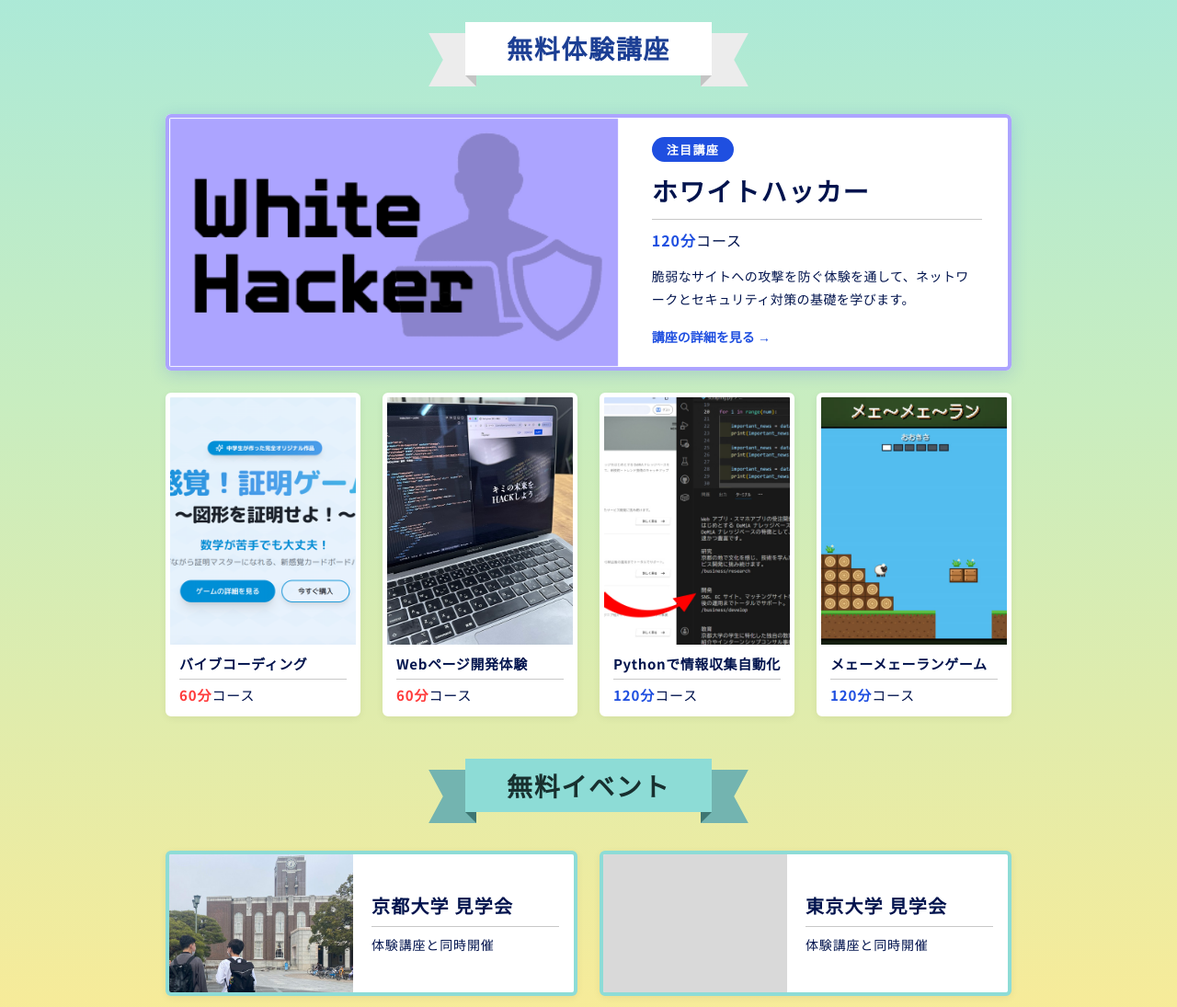
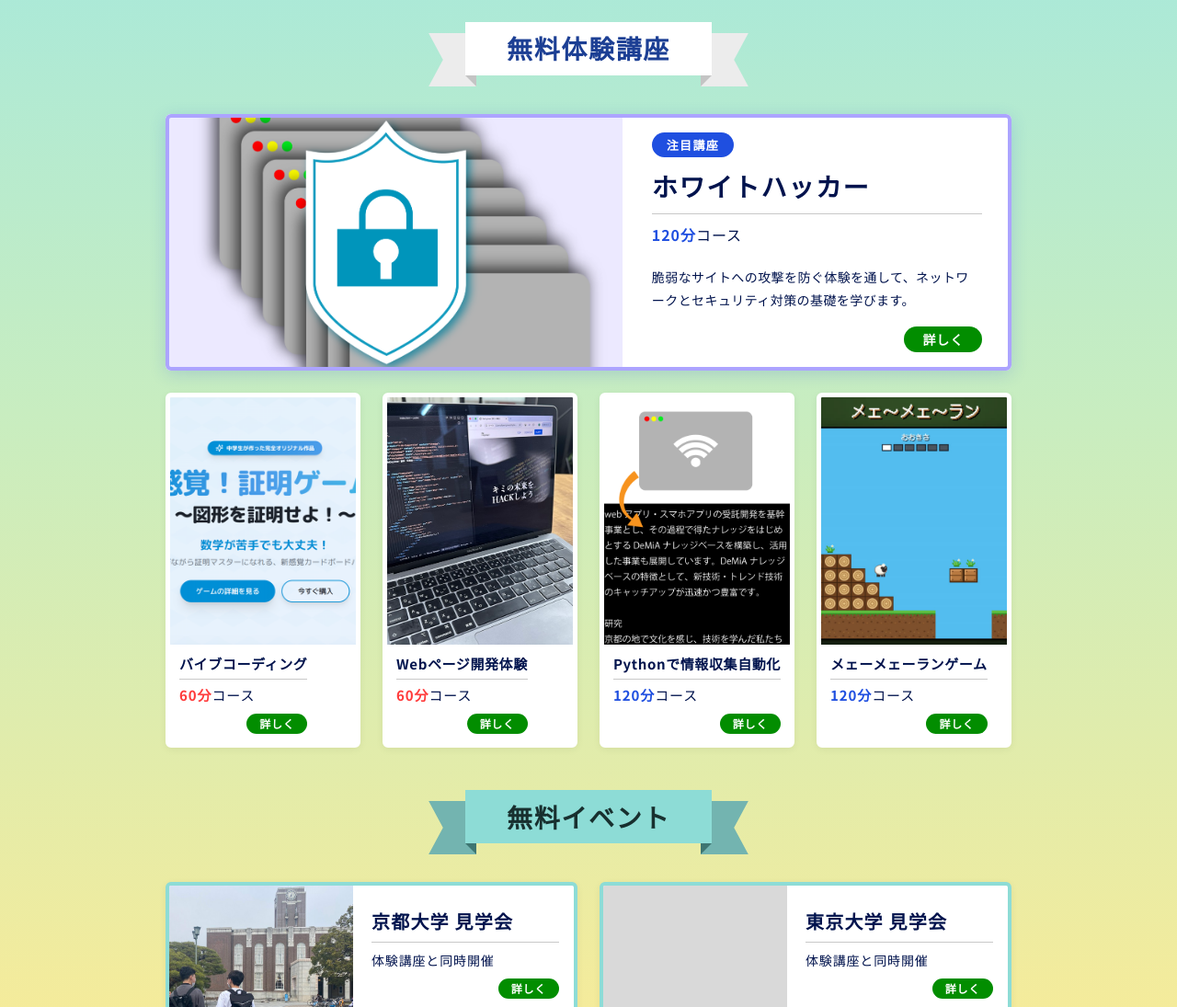
Before and after one commit to keigo-fujiwara/new_year_2027_demo, a plain HTML site: page pages/new_year_2027.html in a window 1280 px wide. Shown: the part 820-1915 px from the top of the page at 92% size. Drawn offline with Linux system fonts and the light colour scheme.

Commit message:
講座・イベントカードに「詳しく」ボタン追加、カード画像差し替え
Co-authored-by: Cursor <cursoragent@cursor.com>

```diff
--- a/css/new_year_2027.css
+++ b/css/new_year_2027.css
@@ -1889,8 +1889,23 @@ li:last-child .fv__area {
   grid-column: 1/-1;
   order: -1;
 }
-.course-card__label, .course-card__lead, .course-card__more {
+.course-card__label, .course-card__lead {
   display: none;
+}
+.course-card__more {
+  align-self: flex-end;
+  background: #028d00;
+  border-radius: 999px;
+  color: #fff;
+  font-size: 12px;
+  font-weight: 700;
+  letter-spacing: 0.06em;
+  line-height: 1;
+  margin: auto 0 6px;
+  padding: 5px 14px;
+}
+.course-card__meta {
+  margin-bottom: 6px;
 }
 .course-card--clickable {
   transition: transform 0.2s, box-shadow 0.2s;
@@ -1903,8 +1918,10 @@ li:last-child .fv__area {
   background: none;
   color: inherit;
   cursor: pointer;
-  display: block;
+  display: flex;
+  flex-direction: column;
   font: inherit;
+  height: 100%;
   padding: 0;
   text-align: left;
   width: 100%;
@@ -1913,8 +1930,17 @@ li:last-child .fv__area {
   outline: 3px solid #1f4fe0;
   outline-offset: 2px;
 }
-.course-card__body, .course-card__title, .course-card__meta {
+.course-card__title, .course-card__meta {
   display: block;
+}
+.course-card__body {
+  align-items: flex-start;
+  display: flex;
+  flex: 1;
+  flex-direction: column;
+}
+.course-card__title, .course-card__meta, .course-card__lead {
+  align-self: stretch;
 }
 .course-card__img {
   aspect-ratio: 203/270;
@@ -2044,14 +2070,9 @@ li:last-child .fv__area {
     margin-top: 12px;
   }
   .course-card--featured .course-card__more {
-    color: #1f4fe0;
-    display: inline-block;
     font-size: 14px;
-    font-weight: 700;
-    margin-top: 16px;
-  }
-  .course-card--featured .course-card__more::after {
-    content: " →";
+    margin: 16px 0 0;
+    padding: 7px 20px;
   }
   .course-card--event .course-card__button {
     gap: 20px;
--- a/pages/new_year_2027.html
+++ b/pages/new_year_2027.html
@@ -37,7 +37,7 @@
             href="https://fonts.googleapis.com/css2?family=Noto+Sans+JP:wght@100..900&display=swap"
             rel="stylesheet"
         />
-        <link rel="stylesheet" href="../css/new_year_2027.css?v=20261121050420" />
+        <link rel="stylesheet" href="../css/new_year_2027.css?v=20261121051912" />
         <title>
             本格的なプログラミングで春からスタートダッシュを！｜BeEngineer
         </title>
@@ -253,6 +253,9 @@
                                                     >60分</span
                                                 >コース
                                             </span>
+                                            <span class="course-card__more"
+                                                >詳しく</span
+                                            >
                                         </span>
                                     </button>
                                 </li>
@@ -282,6 +285,9 @@
                                                     >60分</span
                                                 >コース
                                             </span>
+                                            <span class="course-card__more"
+                                                >詳しく</span
+                                            >
                                         </span>
                                     </button>
                                 </li>
@@ -294,10 +300,12 @@
                                         data-course="scraping"
                                         aria-haspopup="dialog"
                                     >
+                                        <!-- 縦長の画像なので、SPで横長に切り抜くときはイラストのある上側を残す -->
                                         <img
                                             class="course-card__img"
-                                            src="../assets/images/new_year_2027/jpg/Scraping.jpg"
-                                            alt="Pythonでの情報収集プログラム"
+                                            style="object-position: center top"
+                                            src="../assets/images/new_year_2027/png/scraping_card.png"
+                                            alt="Webサイトから文章を自動で取り出すイメージ図"
                                             loading="lazy"
                                             decoding="async"
                                         />
@@ -313,6 +321,9 @@
                                                     >120分</span
                                                 >コース
                                             </span>
+                                            <span class="course-card__more"
+                                                >詳しく</span
+                                            >
                                         </span>
                                     </button>
                                 </li>
@@ -342,6 +353,9 @@
                                                     >120分</span
                                                 >コース
                                             </span>
+                                            <span class="course-card__more"
+                                                >詳しく</span
+                                            >
                                         </span>
                                     </button>
                                 </li>
@@ -354,20 +368,15 @@
                                         data-course="white-hacker"
                                         aria-haspopup="dialog"
                                     >
-                                        <!-- 横長のサムネイルなので切り抜かず全体を収める（余白は画像の地色） -->
                                         <img
-                                            class="course-card__img course-card__img--contain"
-                                            style="
-                                                --img-bg: #aca4ff;
-                                                --img-pad: 0;
-                                            "
-                                            src="../assets/images/new_year_2027/png/white_hacker.png"
-                                            alt="White Hacker"
+                                            class="course-card__img"
+                                            src="../assets/images/new_year_2027/png/white_hacker_card.png"
+                                            alt="ブラウザの画面を盾と鍵で守るイラスト"
                                             loading="lazy"
                                             decoding="async"
                                         />
                                         <span class="course-card__body">
-                                            <!-- 注目ラベル・紹介文・詳細リンクはPCのみ表示 -->
+                                            <!-- 紹介文はPCのみ表示 -->
                                             <span class="course-card__label"
                                                 >注目講座</span
                                             >
@@ -386,7 +395,7 @@
                                                 脆弱なサイトへの攻撃を防ぐ体験を通して、ネットワークとセキュリティ対策の基礎を学びます。
                                             </span>
                                             <span class="course-card__more"
-                                                >講座の詳細を見る</span
+                                                >詳しく</span
                                             >
                                         </span>
                                     </button>
@@ -421,6 +430,9 @@
                                         <span class="course-card__meta">
                                             体験講座と同時開催
                                         </span>
+                                        <span class="course-card__more"
+                                            >詳しく</span
+                                        >
                                     </span>
                                 </button>
                             </li>
@@ -446,6 +458,9 @@
                                         <span class="course-card__meta">
                                             体験講座と同時開催
                                         </span>
+                                        <span class="course-card__more"
+                                            >詳しく</span
+                                        >
                                     </span>
                                 </button>
                             </li>
@@ -1385,6 +1400,6 @@
             />
             <span class="line-follow__text">LINEで<br />質問する</span>
         </a>
-        <script type="module" src="../src/new_year_2027/main.js?v=20261121050420" defer></script>
+        <script type="module" src="../src/new_year_2027/main.js?v=20261121051912" defer></script>
     </body>
 </html>
--- a/src/common/custom_link.js
+++ b/src/common/custom_link.js
@@ -1,4 +1,4 @@
-import ENV from '../../env.js?v=20261121050420';
+import ENV from '../../env.js?v=20261121051912';
 /**
  * 環境ごとに適切なバックエンドと接続するリンクを作成する
  * ### 使い方
--- a/src/new_year_2027/components/course_modal.js
+++ b/src/new_year_2027/components/course_modal.js
@@ -5,9 +5,9 @@
  *   （courses.json の scheduleEvents と schedule.json の events[].name を突き合わせる）
  * - ×ボタン / 背景クリック / Escキーで閉じる
  */
-import { loadSchedule, getDow, escapeHtml } from '../tools/schedule_data.js?v=20261121050420';
+import { loadSchedule, getDow, escapeHtml } from '../tools/schedule_data.js?v=20261121051912';
 
-const COURSES_URL = '../src/new_year_2027/data/courses.json?v=20261121050420';
+const COURSES_URL = '../src/new_year_2027/data/courses.json?v=20261121051912';
 
 /**
  * "2/23" → 「2月」「23日」「(火祝)」
--- a/src/new_year_2027/components/fv_patterns.js
+++ b/src/new_year_2027/components/fv_patterns.js
@@ -6,7 +6,7 @@
  *   ?fv=3 … パターン3（fv--bento）：情報をタイルに分けて並べるベントグリッド（スクロール誘導付き）
  * TODO: デザイン確定後、採用しないパターンとこの切り替えを削除する
  */
-import { typeCatch } from './fv_hero.js?v=20261121050420';
+import { typeCatch } from './fv_hero.js?v=20261121051912';
 
 const PATTERNS = {
     1: {
--- a/src/new_year_2027/components/schedule.js
+++ b/src/new_year_2027/components/schedule.js
@@ -6,7 +6,7 @@
  * - #schedule-<校舎キー> へのリンクで該当タブを開いてスクロール（FVのエリアリンク用）
  * - 校舎カードの「Googleマップで確認する」で地図を開閉
  */
-import { loadSchedule, getDow, escapeHtml } from '../tools/schedule_data.js?v=20261121050420';
+import { loadSchedule, getDow, escapeHtml } from '../tools/schedule_data.js?v=20261121051912';
 
 const HASH_PREFIX = '#schedule-';
 
--- a/src/new_year_2027/data/courses.json
+++ b/src/new_year_2027/data/courses.json
@@ -74,8 +74,8 @@
                     "alt": "メェーメェーランゲームのプレイ画面"
                 },
                 {
-                    "src": "../assets/images/new_year_2027/jpg/work_2d_run.jpg",
-                    "alt": "過去の参加者が作った2Dランゲームの画面"
+                    "src": "../assets/images/new_year_2027/png/mee_mee_run_sheep.png",
+                    "alt": "メェーメェーランゲームに登場するヒツジのイラスト"
                 }
             ],
             "scheduleEvents": ["メェーメェーランゲーム"]
--- a/src/new_year_2027/tools/schedule_data.js
+++ b/src/new_year_2027/tools/schedule_data.js
@@ -2,7 +2,7 @@
  * 日程データ（data/schedule.json）の読み込みと共通処理
  * 校舎・日時セクションと講座モーダルで共有する
  */
-const SCHEDULE_URL = '../src/new_year_2027/data/schedule.json?v=20261121050420';
+const SCHEDULE_URL = '../src/new_year_2027/data/schedule.json?v=20261121051912';
 const DOW = ['日', '月', '火', '水', '木', '金', '土'];
 
 let schedulePromise = null;
```
Also changed, not shown: src/new_year_2027/main.js (+7 -7 lines), assets/images/new_year_2027/jpg/Scraping.jpg (deleted), assets/images/new_year_2027/jpg/work_2d_run.jpg (deleted), assets/images/new_year_2027/png/mee_mee_run_sheep.png (added), assets/images/new_year_2027/png/scraping_card.png (added), assets/images/new_year_2027/png/white_hacker_card.png (added).
